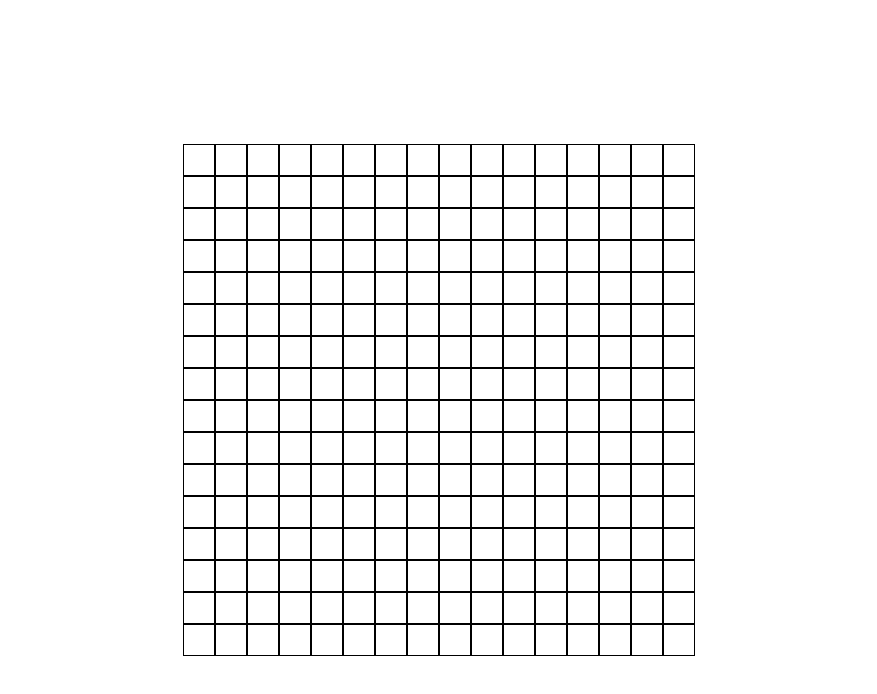
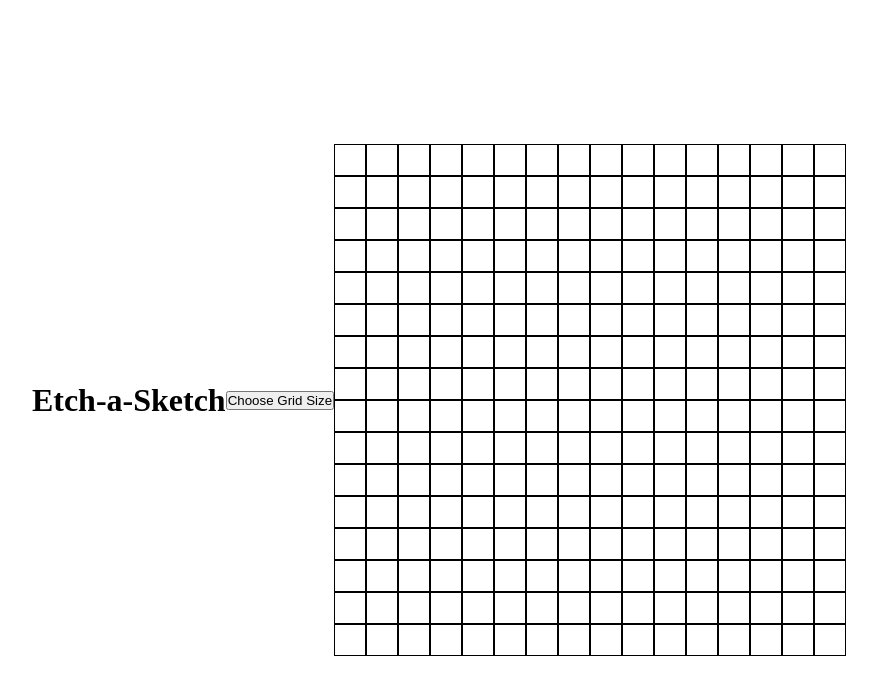
Before and after one commit to OneSrX/odin-etch-a-sketch, a plain HTML site: page index.html in a window 1280 px wide. Shown: the whole page, without its empty margins (201-1078 px from the left). Drawn offline with Linux system fonts and the light colour scheme.

Commit message:
Add a button to prompt the user

```diff
--- a/index.html
+++ b/index.html
@@ -14,6 +14,8 @@
     <link rel="stylesheet" href="style.css" />
   </head>
   <body>
+    <h1>Etch-a-Sketch</h1>
+    <button>Choose Grid Size</button>
     <div class="container"></div>
     <script src="app.js"></script>
   </body>
```
